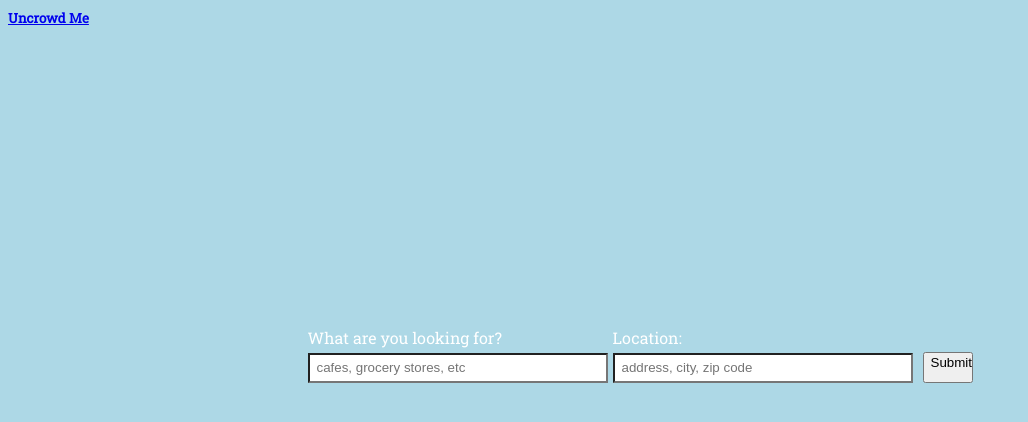
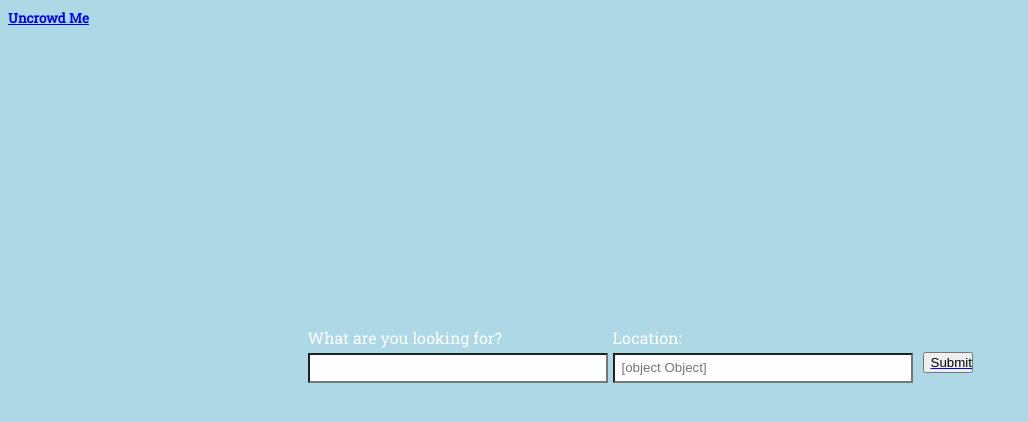
Before and after one commit to alexislouie/uncrowd-me-client, a React (Create React App) app: page /search in a window 1280 px wide. Shown: the top 422 px of the page, without its empty margins (0-1028 px from the left). Built offline with nearby package versions, Linux system fonts and the light colour scheme; no server answers.

Commit message:
update placeHolder

```diff
--- a/src/components/SearchForm.js
+++ b/src/components/SearchForm.js
@@ -1,8 +1,8 @@
-import React from 'react';
+import React, { Component } from 'react';
 import './SearchForm.css'
-import { Route, withRouter } from 'react-router-dom';
+import { Route, withRouter, Link } from 'react-router-dom';
 
-class SearchFrom extends React.Component {
+class SearchFrom extends Component {
     constructor(props) {
         super(props);
         this.state = {
@@ -10,7 +10,7 @@ class SearchFrom extends React.Component {
             location: '',
             radius: '',
             formWasSubmitted: false,
-            results: [],
+            results: []
         };
 
         this.onSubmit = this.onSubmit.bind(this);
@@ -49,27 +49,24 @@ class SearchFrom extends React.Component {
         event.preventDefault();
         this.setState({ location: event.target.value });
     }
-    // handleRadius(event) {
-    //     event.preventDefault();
-    //     this.setState({ radius: event.target.value });
-    // }
 
     render() {
+        const { query, location } = this.props;
         return (
 
-            <form>
+            <form className="searchForm">
                 <div>
                     <label>What are you looking for?</label>
-                    <input type="text" name="query" placeholder="cafes, grocery stores, etc"
+                    <input type="text" name="query" placeholder={query}
                         ref={this.queryInput} onChange={this.handleQuery} />
                 </div>
                 <div>
                     <label>Location:</label>
-                    <input type="text" name="location" placeholder="address, city, zip code"
+                    <input type="text" name="location" placeholder={location}
                         ref={this.locationInput} onChange={this.handleLocation} />
                 </div>
 
-                <button className="submitButton" onClick={e => this.onSubmit(e)}>Submit</button>
+                <Link to="/search"><button className="submitButton" onClick={e => this.onSubmit(e)}>Submit</button></Link>
             </form>
         )
     }
```
